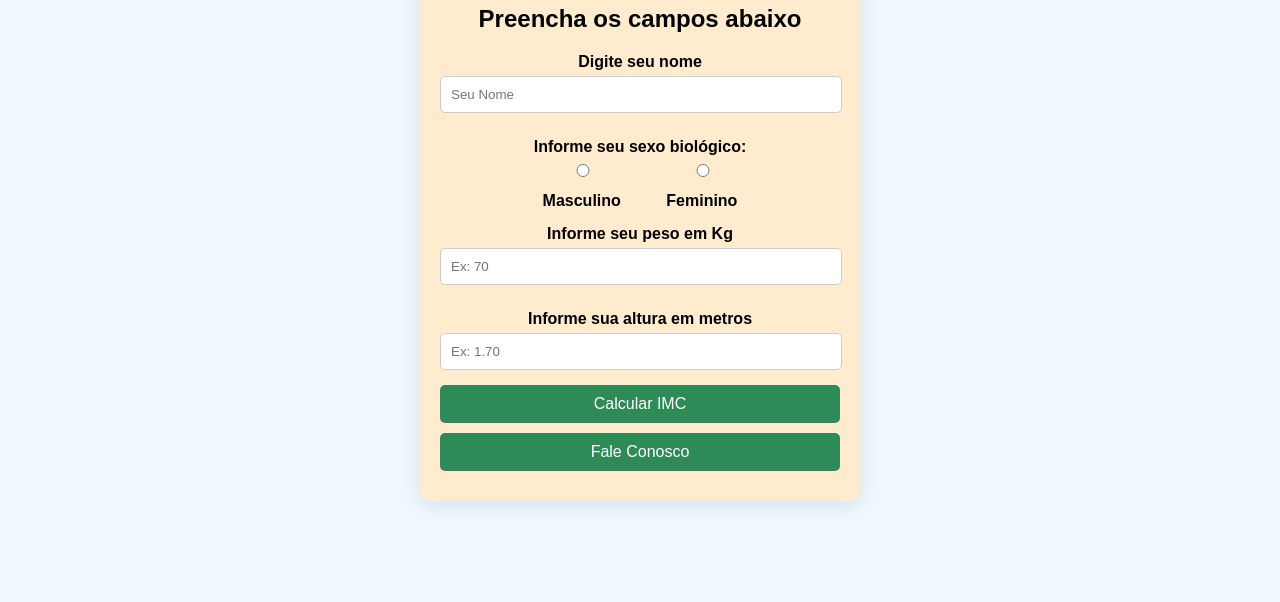
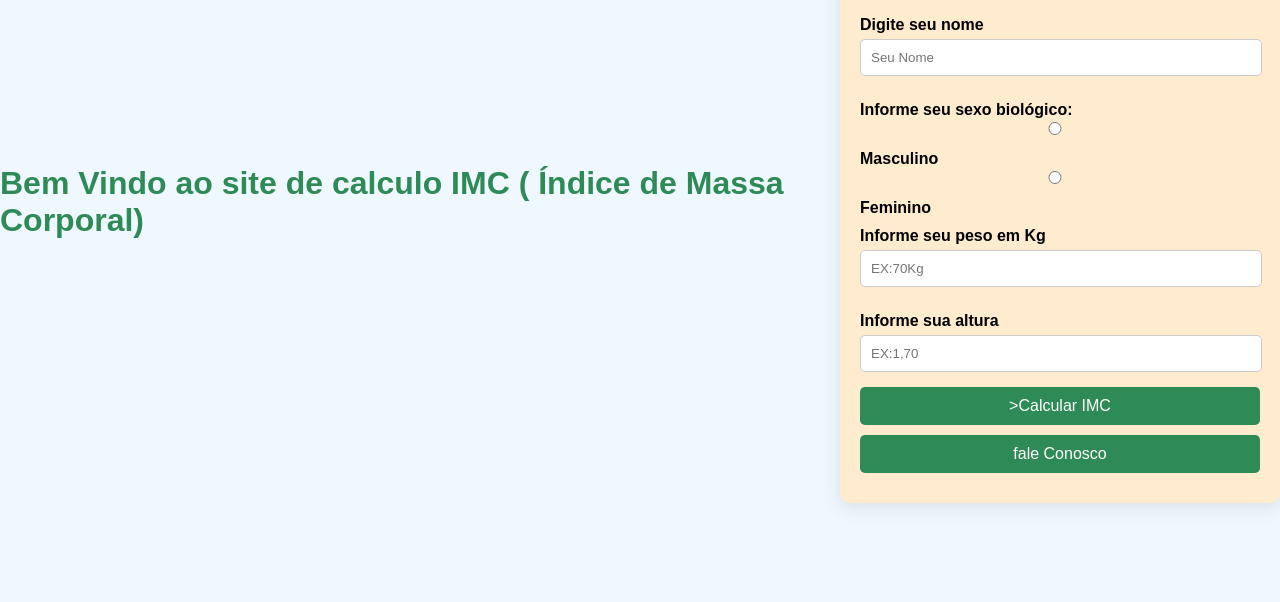
Before and after one commit to iblamesrn/Imc, a plain HTML site: page index.html in a window 1280 px wide. Shown: the part 198-800 px from the top of the page. Drawn offline with Linux system fonts and the light colour scheme; a script that the page names is missing.

Commit message:
Update index.html

```diff
--- a/index.html
+++ b/index.html
@@ -1,43 +1,49 @@
 <!DOCTYPE html>
-<html lang="pt-BR">
+<html lang="en">
 <head>
     <meta charset="UTF-8">
     <meta name="viewport" content="width=device-width, initial-scale=1.0">
     <link rel="stylesheet" href="style.css">
-    <title>Cálculo IMC</title>
+    <title>Calculo IMC</title>
 </head>
 <body>
 
-    <div class="container">
-        <h1>Bem-vindo ao Cálculo IMC</h1>
+    <h1>Bem Vindo ao site de calculo IMC ( Índice de Massa Corporal)</h1>
 
-        <div class="user_card">
-            <h2>Preencha os campos abaixo</h2>
+    <div class="user_card">
 
-            <label for="Nome">Digite seu nome</label>
-            <input id="Nome" type="text" placeholder="Seu Nome">
+        <h2 >Preencha as caixa de perguntas abaixo para saber seu IMC</h2>
 
-            <label>Informe seu sexo biológico:</label>
-            <div class="radio-group">
-                <label><input id="sexoMasculino" type="radio" name="sexo"> Masculino</label>
-                <label><input id="sexoFeminino" type="radio" name="sexo"> Feminino</label>
-            </div>
+        <label class="label">Digite seu nome</label>
+        <input id="Nome" type="text" placeholder="Seu Nome">
 
-            <label for="Peso">Informe seu peso em Kg</label>
-            <input id="Peso" type="number" placeholder="Ex: 70">
+        <label class="label">Informe seu sexo biológico:
+            <br>
+        <input id="sexoMasculino" type="radio" >Masculino
+        <input type="radio" id="sexoFeminino">Feminino
+        </label>
 
-            <label for="Altura">Informe sua altura em metros</label>
-            <input id="Altura" type="number" step="0.01" placeholder="Ex: 1.70">
 
-            <button id="Calcular" onclick="IMC()">Calcular IMC</button>
 
-            <button class="contact"><a href="faleConosco.html">Fale Conosco</a></button>
-        </div>
 
-        <p id="imcH"></p>
-        <p id="imcF"></p>
+        <label class="label">Informe seu peso em Kg</label>
+        <input id="Peso" type="text" placeholder="EX:70Kg">
+
+        <label class="label">Informe sua altura</label>
+        <input id="Altura" type="text" placeholder="EX:1,70">
+
+        <button id="Calcular" onclick="IMC()"> >Calcular IMC</button>
+
+        <button><a href="faleConosco.html">fale Conosco</a></button>
+
     </div>
 
+
+    <p id="imcH"></p>
+
+    <p id="imcF"></p>
+
     <script src="app.js"></script>
+
 </body>
 </html>
```
